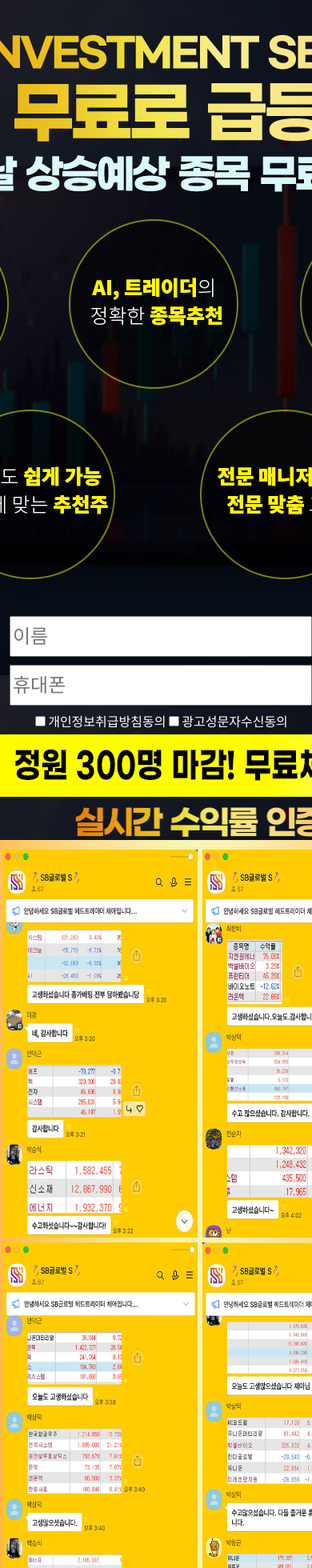
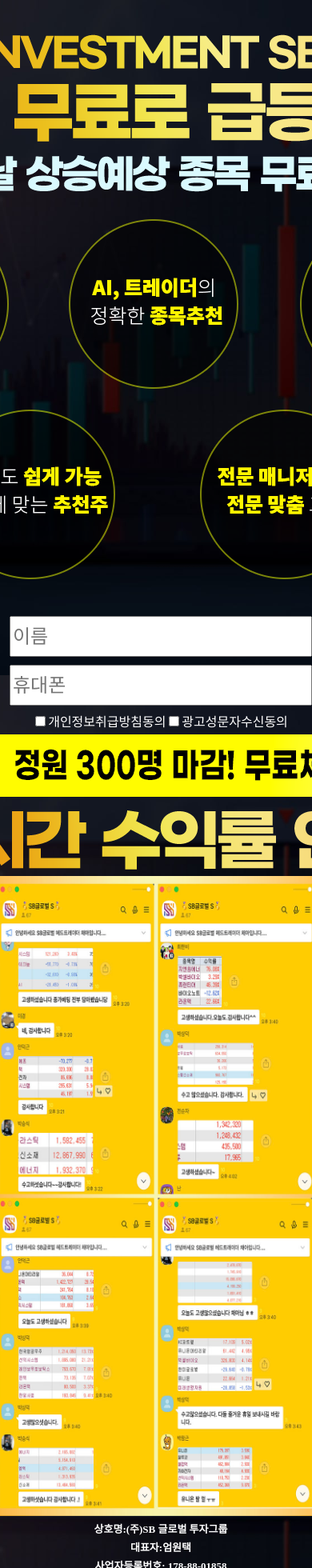
Before and after one commit to euntti/newstest, a React (Create React App) app: page / in a window 390 px wide. Shown: the top 1960 px of the page at 80% size. Built offline with nearby package versions, Linux system fonts and the light colour scheme; no server answers.

Commit message:
모바일수정

```diff
--- a/src/App.css
+++ b/src/App.css
@@ -309,16 +309,12 @@ table {
 
    .profit {
     display: flex;
-    height: 45px;
     justify-content: center;
-    width: 500px;
+    width: 400px;
 
   }
   .profit1 {
-    display: flex;
-    height: 1000px;
-    justify-content: center;
-    width: 500px;
+    height: 800px;
   }
   /* .container {
     margin-top: 50px;
```
